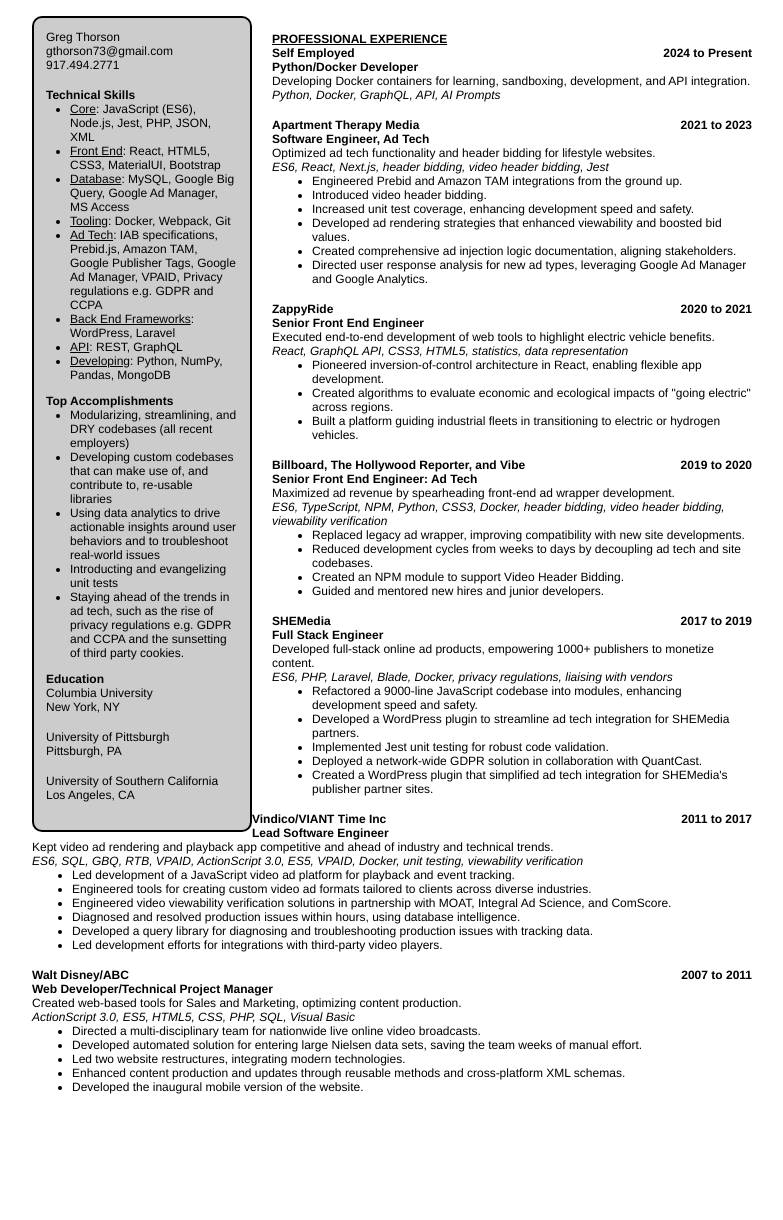
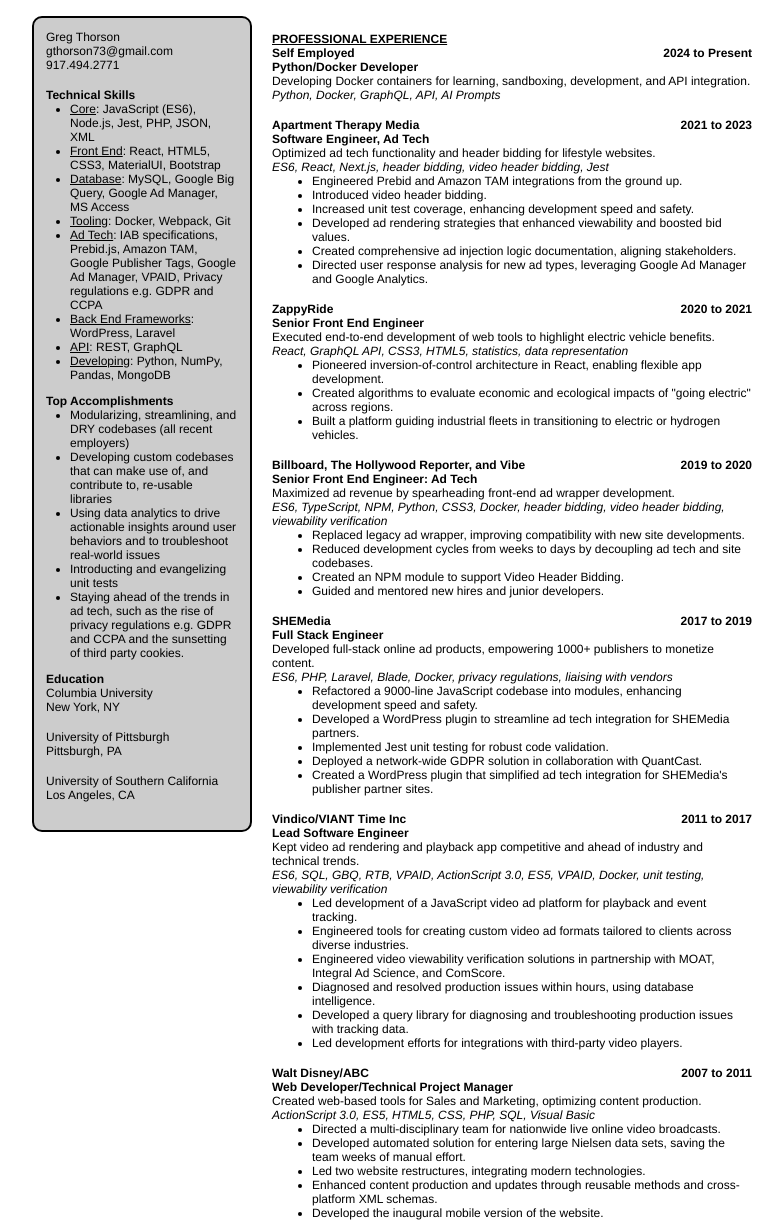
Before and after one commit to Engywook2005/rsm_json_based, a website built with webpack: page public/index.html in a window 1280 px wide. Shown: the whole page, without its empty margins (248-1031 px from the left). Before the commit the page ends 1094 px from the top, so only its background shows below. Built offline with nearby package versions, Linux system fonts and the light colour scheme.

Commit message:
Mostly working but we are stuck with an edge case because, when removing the margin, the position near the bottom of the page does not overflow.

```diff
--- a/app/htmlBuilder/rerender.js
+++ b/app/htmlBuilder/rerender.js
@@ -1,17 +1,15 @@
 function removeMarginFromPos() {
-  const sidebar = document.querySelector('.sidebar');
   const positions = document.querySelectorAll('.position');
 
-  const sidebarBottom = sidebar.getBoundingClientRect().bottom + scrollY;
-
-  positions.forEach((position) => {
+  positions.forEach((position, i) => {
     const rect = position.getBoundingClientRect();
 
-    const posTop = rect.top + scrollY;
     const posBottom = rect.bottom + scrollY;
+    console.log(`${i} ${posBottom}`);
+    const pageBottom = 1005;
 
-    if (posBottom > sidebarBottom) {
-      position.style.marginLeft = '0';
+    if (posBottom > pageBottom) {
+      position.classList.add('page-2');
     }
   });
 }
--- a/scss/style.scss
+++ b/scss/style.scss
@@ -1,6 +1,12 @@
 $light-gray: #cccccc;
 $vertical-separation: 1rem;
 $position-margin: calc(2in + 3rem);
+
+@media print {
+  .position.page-2 {
+     margin-left: 0 !important
+  }
+}
 
 body {
   font-family: Helvetica, Arial, sans-serif;
```
